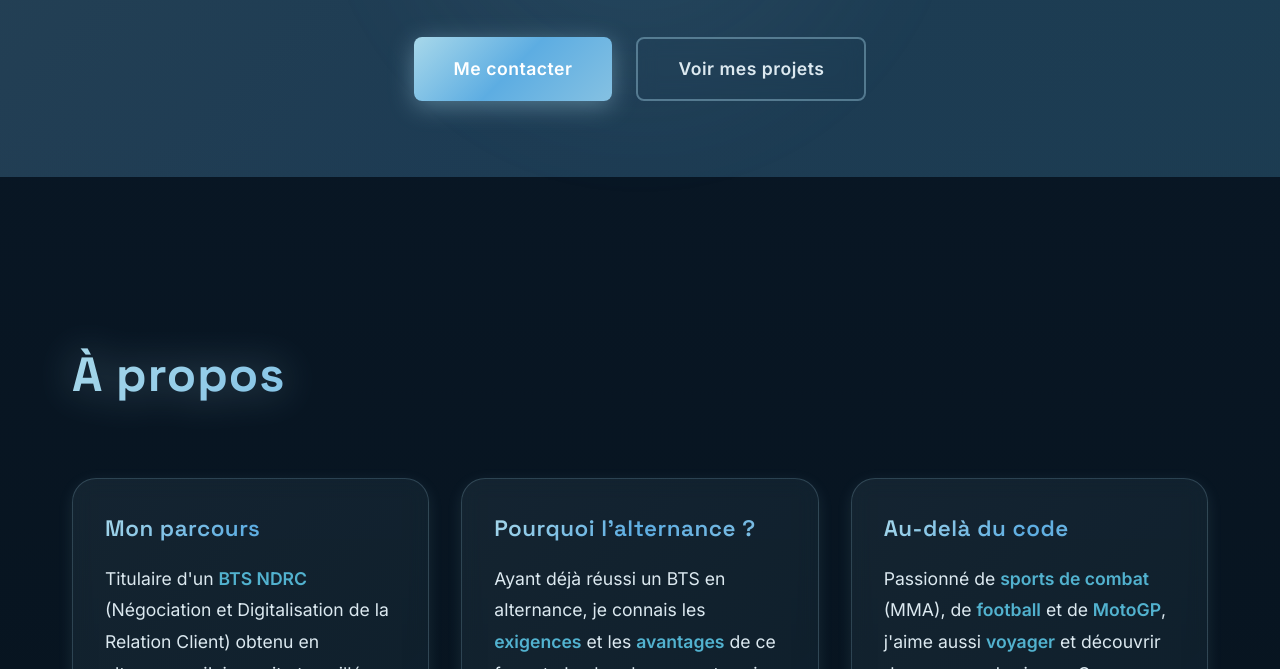
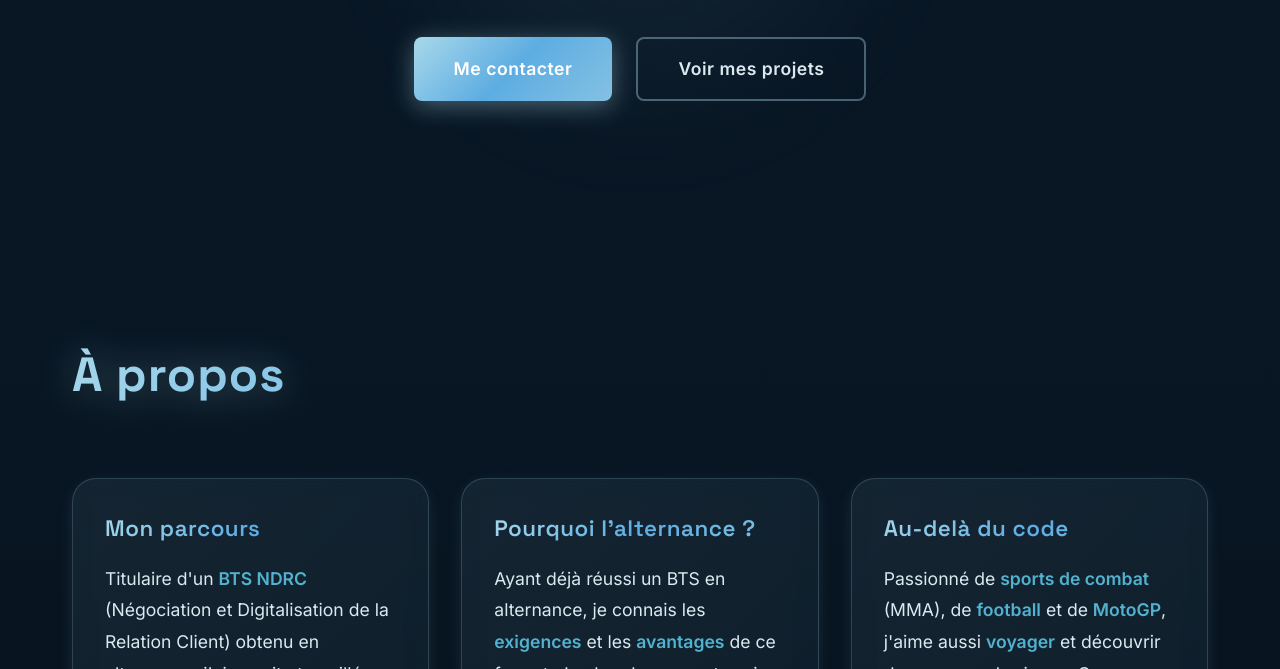
Before and after one commit to pbouquer/pbouquer.github.io, a plain HTML site: page index.html in a window 1280 px wide. Shown: the part 623-1292 px from the top of the page. Drawn offline with Linux system fonts and the light colour scheme.

Commit message:
Suppression du dégradé de couleurs animé
Retour à un fond sombre uni pour améliorer le contraste avec le texte. Seul l'effet de neige avec les petits points blancs est conservé.

```diff
--- a/css/style.css
+++ b/css/style.css
@@ -50,41 +50,6 @@ nav h1,
   font-family: 'Space Grotesk', 'Inter', sans-serif;
 }
 
-/* Dégradés animés colorés */
-body::before {
-  content: '';
-  position: fixed;
-  top: 0;
-  left: 0;
-  width: 100%;
-  height: 100%;
-  background:
-    linear-gradient(-45deg,
-      #52b2cf 0%,
-      #5dade2 25%,
-      #a8d8ea 50%,
-      #85c1e2 75%,
-      #52b2cf 100%
-    );
-  background-size: 400% 400%;
-  animation: gradientMove 15s ease infinite;
-  pointer-events: none;
-  z-index: 1;
-  opacity: 0.25;
-}
-
-
-@keyframes gradientMove {
-  0% {
-    background-position: 0% 50%;
-  }
-  50% {
-    background-position: 100% 50%;
-  }
-  100% {
-    background-position: 0% 50%;
-  }
-}
 
 
 /* Header et Navigation - Effet givré */
```
